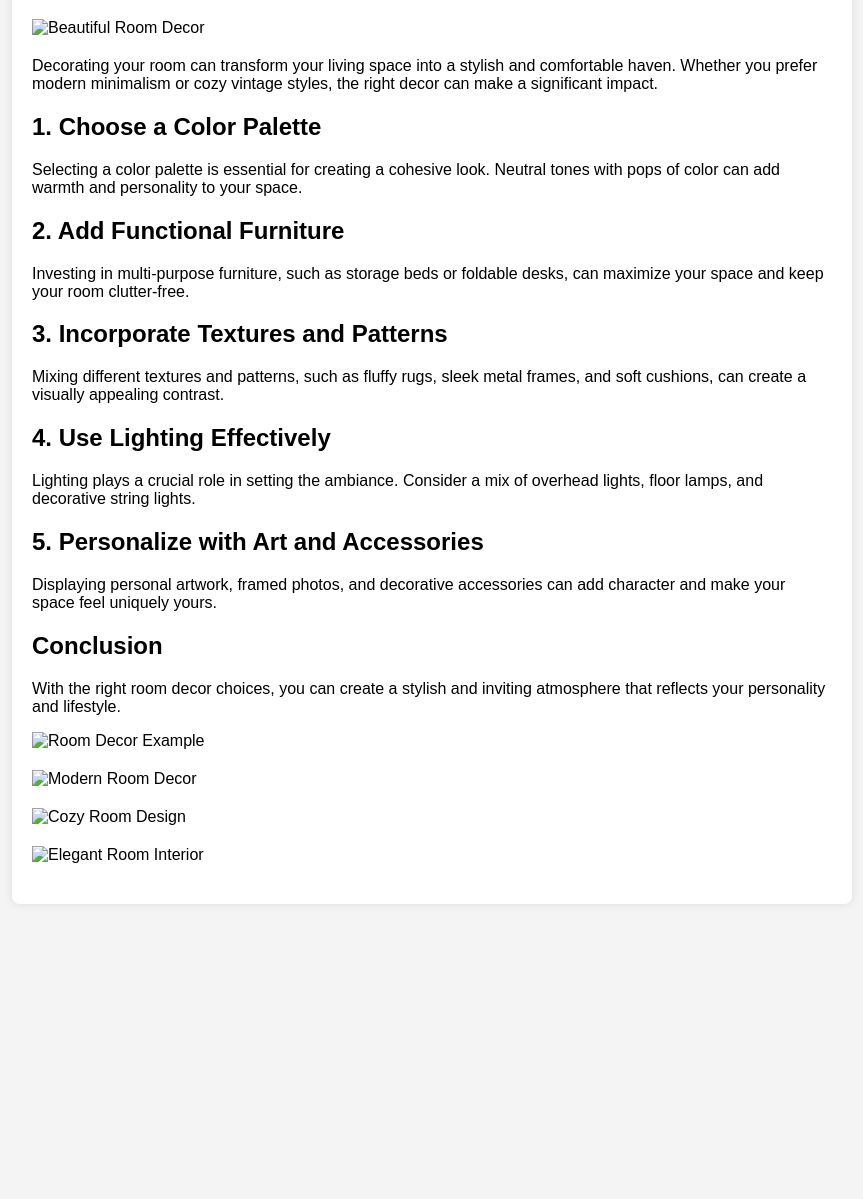
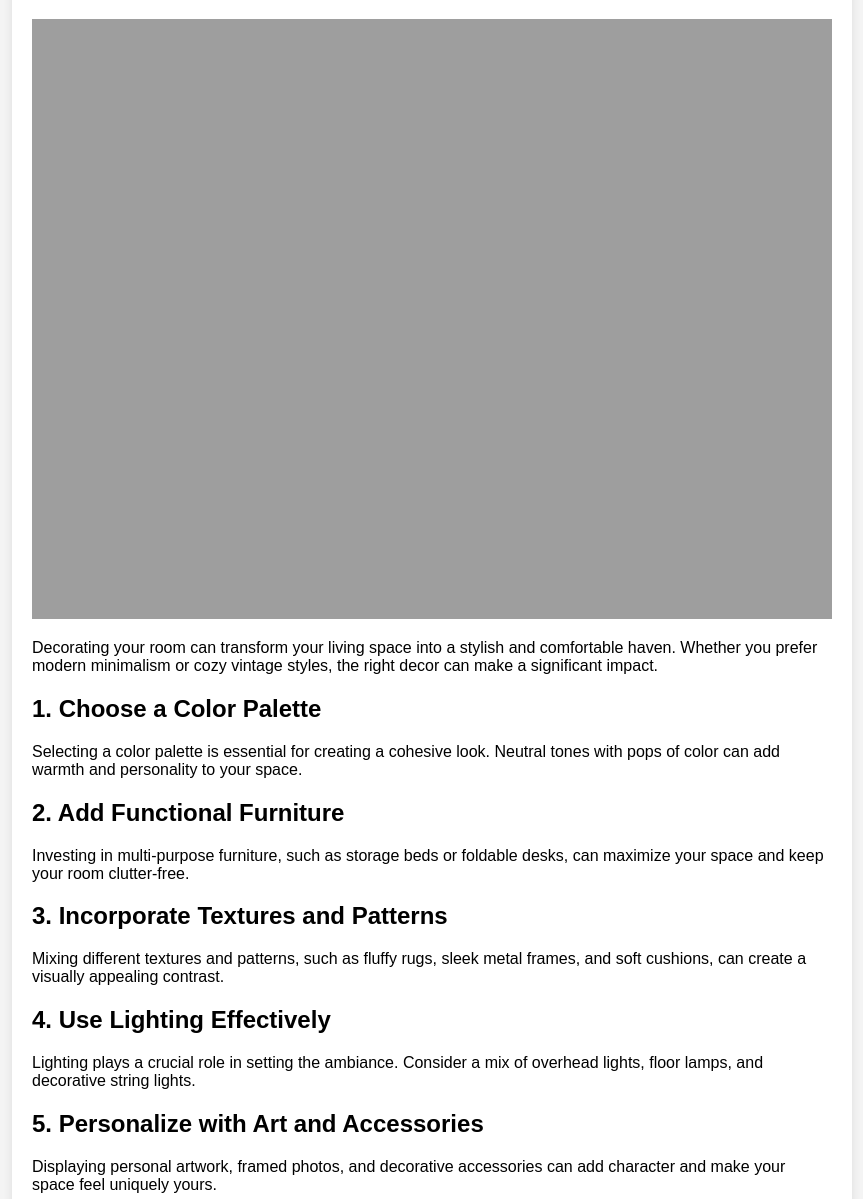
Before and after one commit to roomdecorideas/bedroom, a plain HTML site: page index.html in a window 1280 px wide. Shown: the part 101-1300 px from the top of the page, without its empty margins (208-1071 px from the left). Before the commit the page ends 1025 px from the top, so only its background shows below. Drawn offline with Linux system fonts and the light colour scheme; the site is published under a folder, as on GitHub Pages, so addresses that start at the root find nothing.

Commit message:
Update index.html

```diff
--- a/index.html
+++ b/index.html
@@ -41,7 +41,7 @@
 <body>
     <div class="container">
         <h1>Room Decor Ideas for a Stylish Home</h1>
-        <img src="/1.png" alt="Beautiful Room Decor">
+        <img src="1.png" alt="Beautiful Room Decor">
         <p>Decorating your room can transform your living space into a stylish and comfortable haven. Whether you prefer modern minimalism or cozy vintage styles, the right decor can make a significant impact.</p>
 
         <h2>1. Choose a Color Palette</h2>
@@ -62,10 +62,10 @@
         <h2>Conclusion</h2>
         <p>With the right room decor choices, you can create a stylish and inviting atmosphere that reflects your personality and lifestyle.</p>
 
-        <img src="/2.png" alt="Room Decor Example">
-        <img src="/3.png" alt="Modern Room Decor">
-        <img src="/4.png" alt="Cozy Room Design">
-        <img src="/5.png" alt="Elegant Room Interior">
+        <img src="2.png" alt="Room Decor Example">
+        <img src="3.png" alt="Modern Room Decor">
+        <img src="4.png" alt="Cozy Room Design">
+        <img src="5.png" alt="Elegant Room Interior">
     </div>
 </body>
 </html>
```
